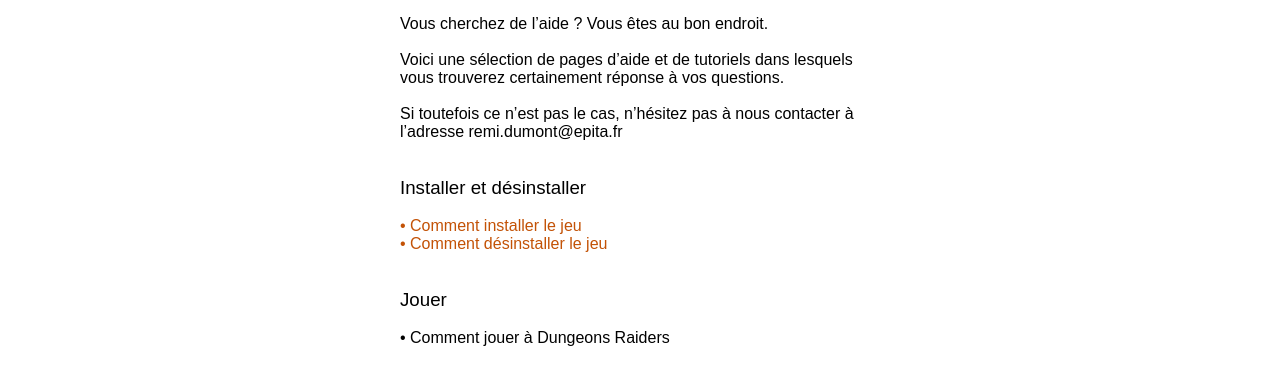
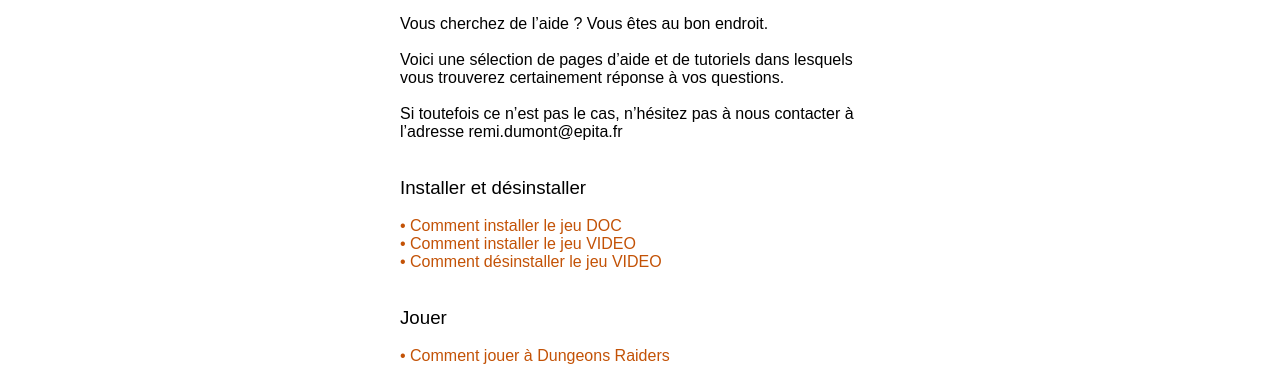
Before and after one commit to GlastBoy/WebDungeonsRaiders, a plain HTML site: page Autres_Pages/Assistances.html in a window 1280 px wide. Shown: the part 550-932 px from the top of the page. Drawn offline with Linux system fonts and the light colour scheme.

Commit message:
fin site

```diff
--- a/Autres_Pages/Assistances.html
+++ b/Autres_Pages/Assistances.html
@@ -58,15 +58,16 @@
 
 				<h3> Installer et désinstaller </h3>
 				<br>
-				<p> <a class="link" href="https://mega.nz/folder/7ZEwxZjI#gd66EX7WZBzKSbQoZDghiQ"> • Comment installer le jeu</a> </p>
-				<p> <a class="link" href="https://mega.nz/folder/7ZEwxZjI#gd66EX7WZBzKSbQoZDghiQ"> • Comment désinstaller le jeu</a> </p>
+				<p> <a class="link" href="https://docs.google.com/document/d/14vFzyW3IU37Hr7Y92jz5cWVSEc9viLDSDgsYyYTd9os/edit?usp=sharing"> • Comment installer le jeu <U>DOC</U></a> </p>
+				<p> <a class="link" href="https://youtu.be/NEhP521E9Ig"> • Comment installer le jeu <U>VIDEO</U></a> </p>
+				<p> <a class="link" href="https://youtu.be/ZgJhr7n6Ex4"> • Comment désinstaller le jeu <U>VIDEO</U></a> </p>
 				<br>
 				<br>
 
 
 				<h3>Jouer</h3>
 				<br>
-				<p> • Comment jouer à Dungeons Raiders </p>
+				<p> <a class="link" href="https://docs.google.com/document/d/1TY4PT0G4XVxq2Fj5ukwzw6LbQghI_Xk16DVj9F85n6o/edit?usp=sharing"> • Comment jouer à Dungeons Raiders</a> </p> </p>
 
 		</div>
 
```
